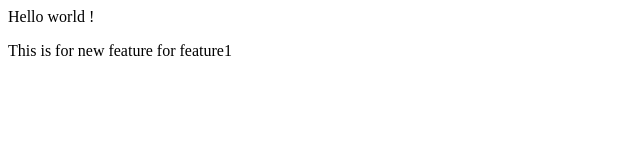
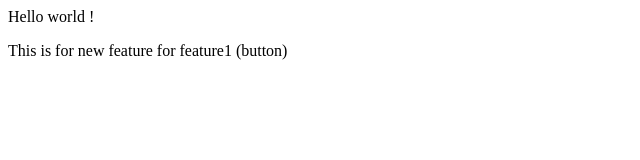
Before and after one commit to jagmohan-sarki/localrepo, a plain HTML site: page index.html in a window 1280 px wide. Shown: the full height of the page, 0-640 px from the left. Drawn offline with Linux system fonts and the light colour scheme.

```diff
--- a/index.html
+++ b/index.html
@@ -1,2 +1,2 @@
 <p>Hello world !</p>
-<p>This is for new feature for feature1 </p>
+<p>This is for new feature for feature1 (button) </p>
```
